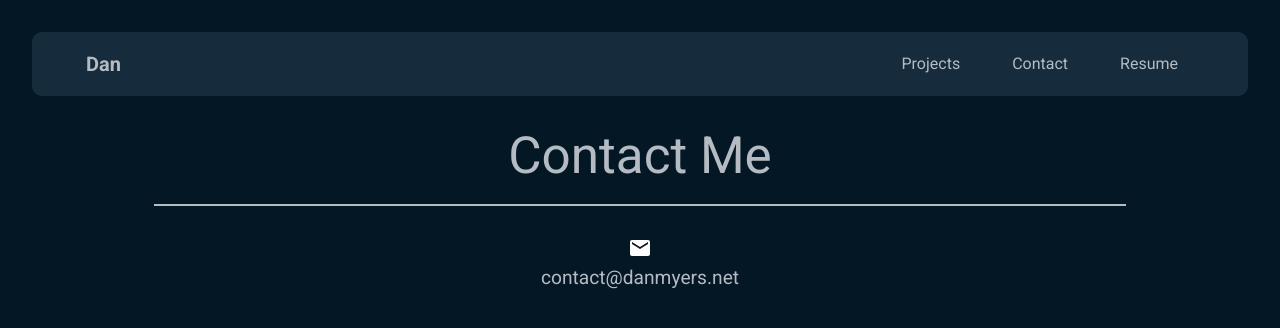
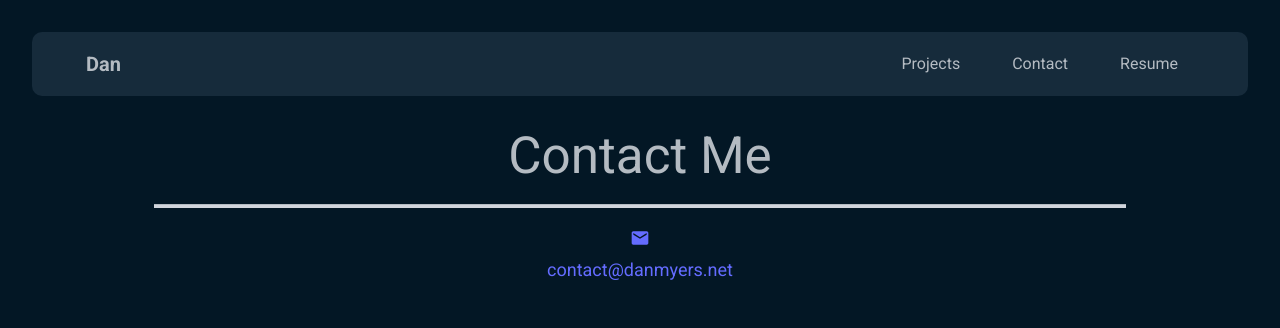
Before and after one commit to DanMyers300/danmyers.net, a React (Vite) app: page /contact in a window 1280 px wide. Shown: the top 328 px of the page. Built offline with nearby package versions, Linux system fonts and the light colour scheme.

Commit message:
removed some regular css

```diff
--- a/src/components/Contact.tsx
+++ b/src/components/Contact.tsx
@@ -1,4 +1,3 @@
-import '../styles/Contact.css';
 import React from 'react';
 import { MdEmail } from 'react-icons/md';
 
@@ -11,7 +10,7 @@ function Contact() {
     return (
       <a
         href="mailto:contact@danmyers.net"
-        className={className}
+        className={`text-current no-underline hover:underline ${className}`}
         onClick={(e) => {
           e.preventDefault();
           handleEmailClick();
@@ -27,10 +26,10 @@ function Contact() {
   return (
     <main>
       <h1>Contact Me</h1>
-      <hr className="separator-bar" />
-      <div className="contact-container">
-        {renderEmailLink('mail-link', <MdEmail className="mail-icon" />)}
-        {renderEmailLink('email-link', 'contact@danmyers.net')}
+      <hr className="w-4/5 h-1 bg-gray-300 my-5" />
+      <div className="flex flex-col items-center gap-2">
+        {renderEmailLink('text-xl text-white', <MdEmail />)}
+        {renderEmailLink('text-lg', 'contact@danmyers.net')}
       </div>
     </main>
   );
--- a/src/components/Resume.tsx
+++ b/src/components/Resume.tsx
@@ -3,19 +3,11 @@ import resume from '/src/assets/Resume.pdf';
 
 const Resume: React.FC = () => {
   return (
-    <div style={{
-      height: 'calc(100vh - 70px)',
-      width: '100%',
-      overflow: 'hidden'
-    }}>
+    <div className="h-[calc(100vh-70px)] mt-3 w-full overflow-hidden">
       <iframe
         src={resume}
         title="Resume"
-        style={{
-          width: '100%',
-          height: '100%',
-          border: 'none'
-        }}
+        className="w-full h-full border-none"
       />
     </div>
   );
--- a/src/styles/Contact.css
+++ /dev/null
@@ -1,38 +0,0 @@
-.contact-container {
-  margin-top: 10px;
-  display: flex;
-  flex-direction: column;
-  align-items: center;
-  gap: 8px;
-}
-
-.email-link {
-  text-decoration: none;
-  color: inherit;
-  font-size: 1.2rem;
-}
-
-.email-link:hover {
-  text-decoration: underline;
-}
-
-.mail-link {
-  text-decoration: none;
-  color: inherit;
-}
-
-.mail-link:hover {
-  text-decoration: underline;
-}
-
-.mail-icon {
-  font-size: 24px;
-  color: white;
-}
-
-.separator-bar {
-  width: 80%;
-  height: 2px;
-  background-color: #b4bbc2;
-  margin: 20px 0;
-}
--- a/src/styles/Header.css
+++ b/src/styles/Header.css
@@ -1,18 +1,11 @@
 /* Global Reset */
 @import url("https://fonts.googleapis.com/css2?family=Roboto:wght@400;700&display=swap");
-
-html {
-  -webkit-font-smoothing: antialiased;
-  -moz-osx-font-smoothing: grayscale;
-  font-size: 100%;
-}
 
 body {
   font-family: "Roboto", sans-serif;
   line-height: 1;
 }
 
-/* Utility Classes */
 .srOnly {
   position: absolute;
   clip: rect(1px, 1px, 1px, 1px);
```
